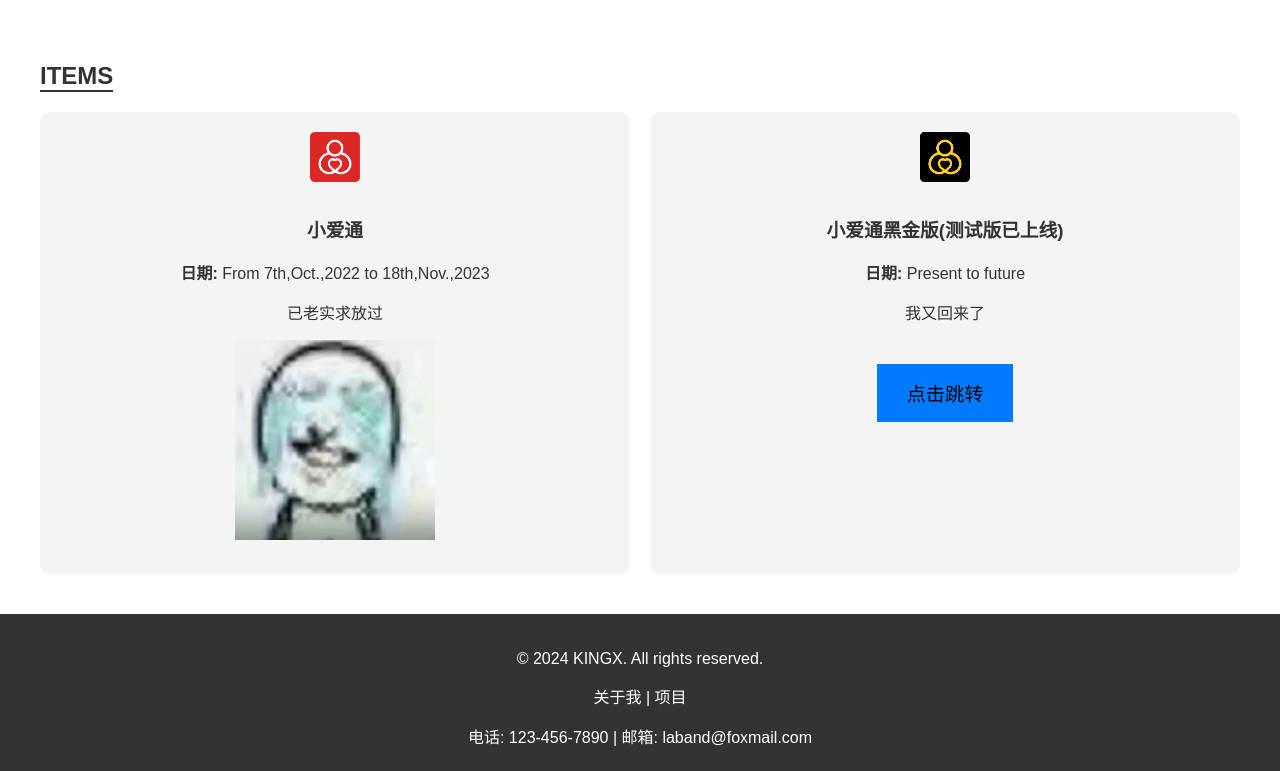
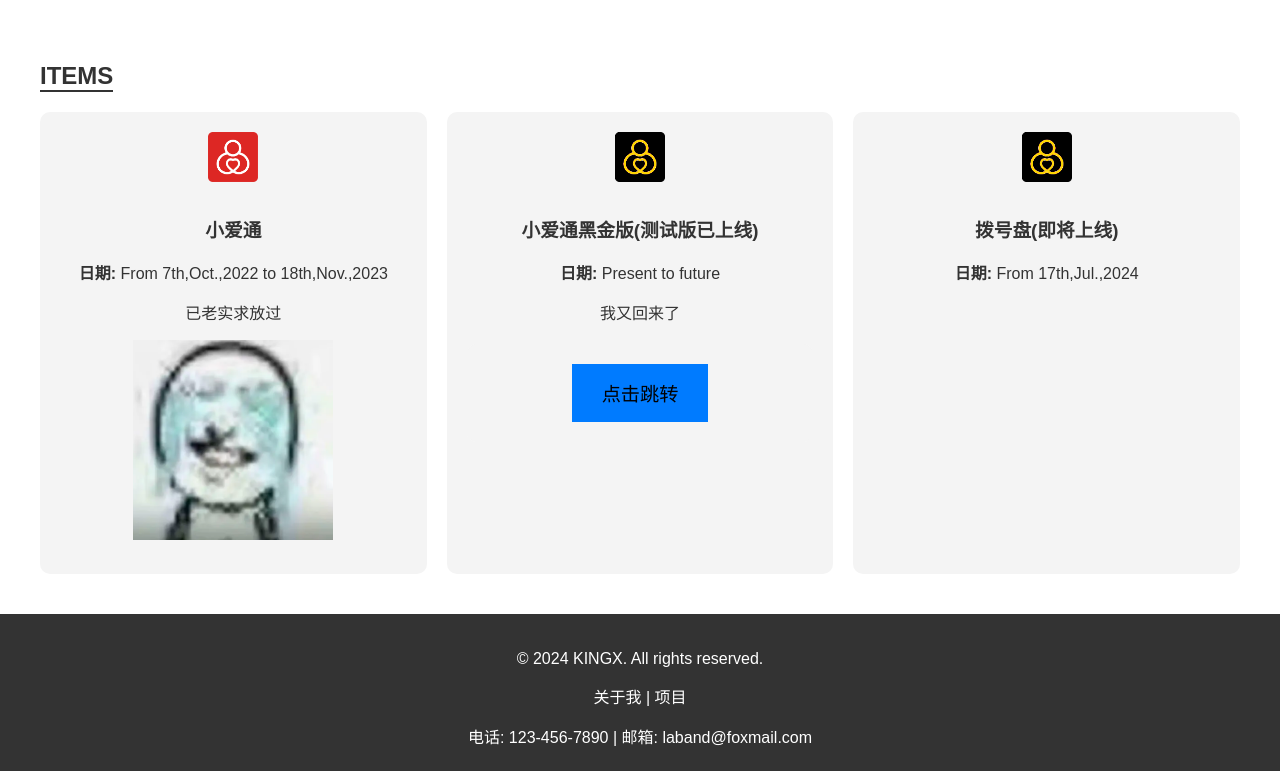
Before and after one commit to Felix-Sterling/tools, a plain HTML site: page index.html in a window 1280 px wide. Shown: the part 707-1478 px from the top of the page. Drawn offline with Linux system fonts and the light colour scheme.

Commit message:
Add files via upload

```diff
--- a/index.html
+++ b/index.html
@@ -219,6 +219,11 @@
                         }
                     </script>
                 </div>
+                <div>
+                    <img src="index\logo2.png" alt="Project Icon" class="project-icon"> <!-- 项目图标 -->
+                    <h3>拨号盘(即将上线)</h3>
+                    <p><strong>日期:</strong> From 17th,Jul.,2024</p>
+                </div>
             </div>
         </section>
     </div>
```
